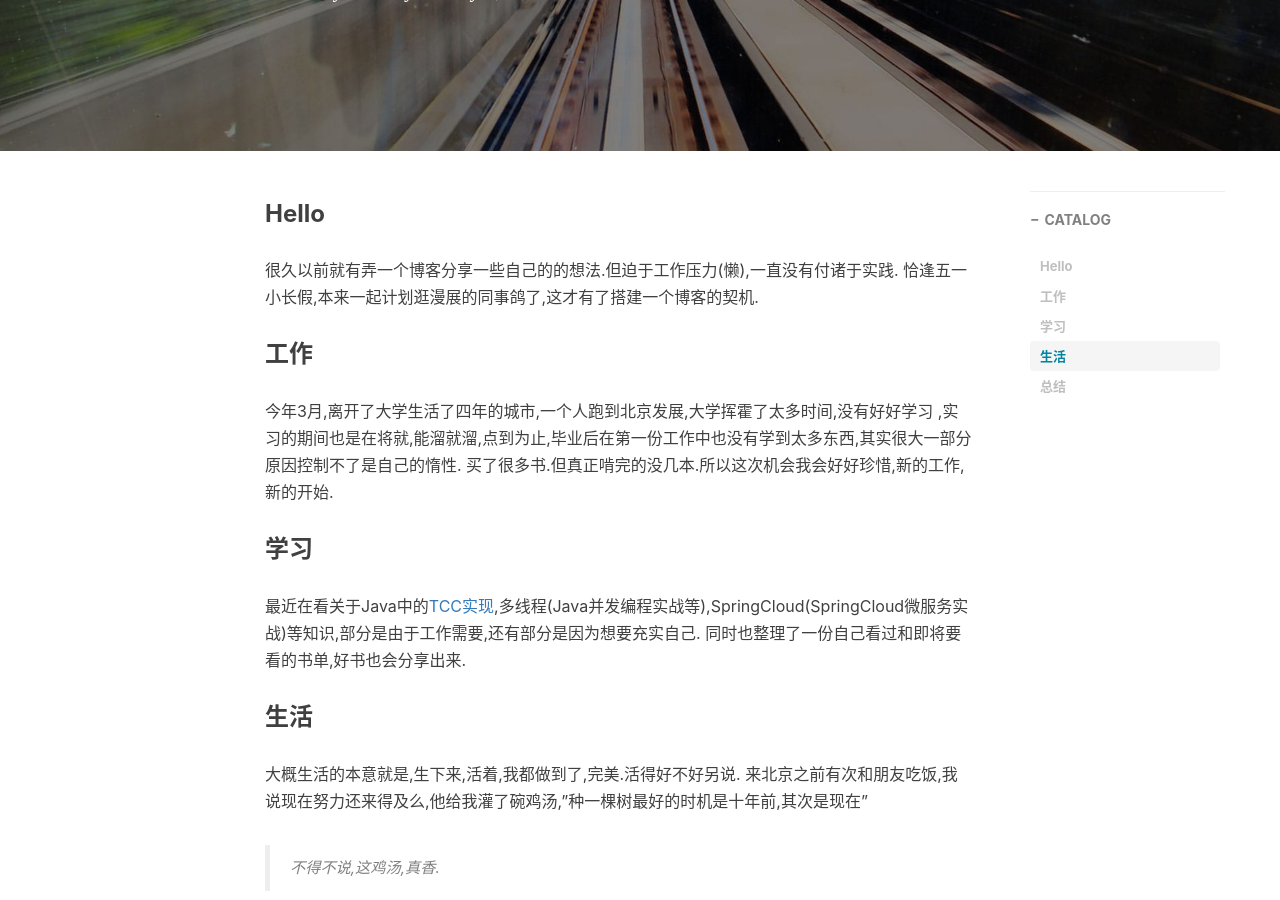
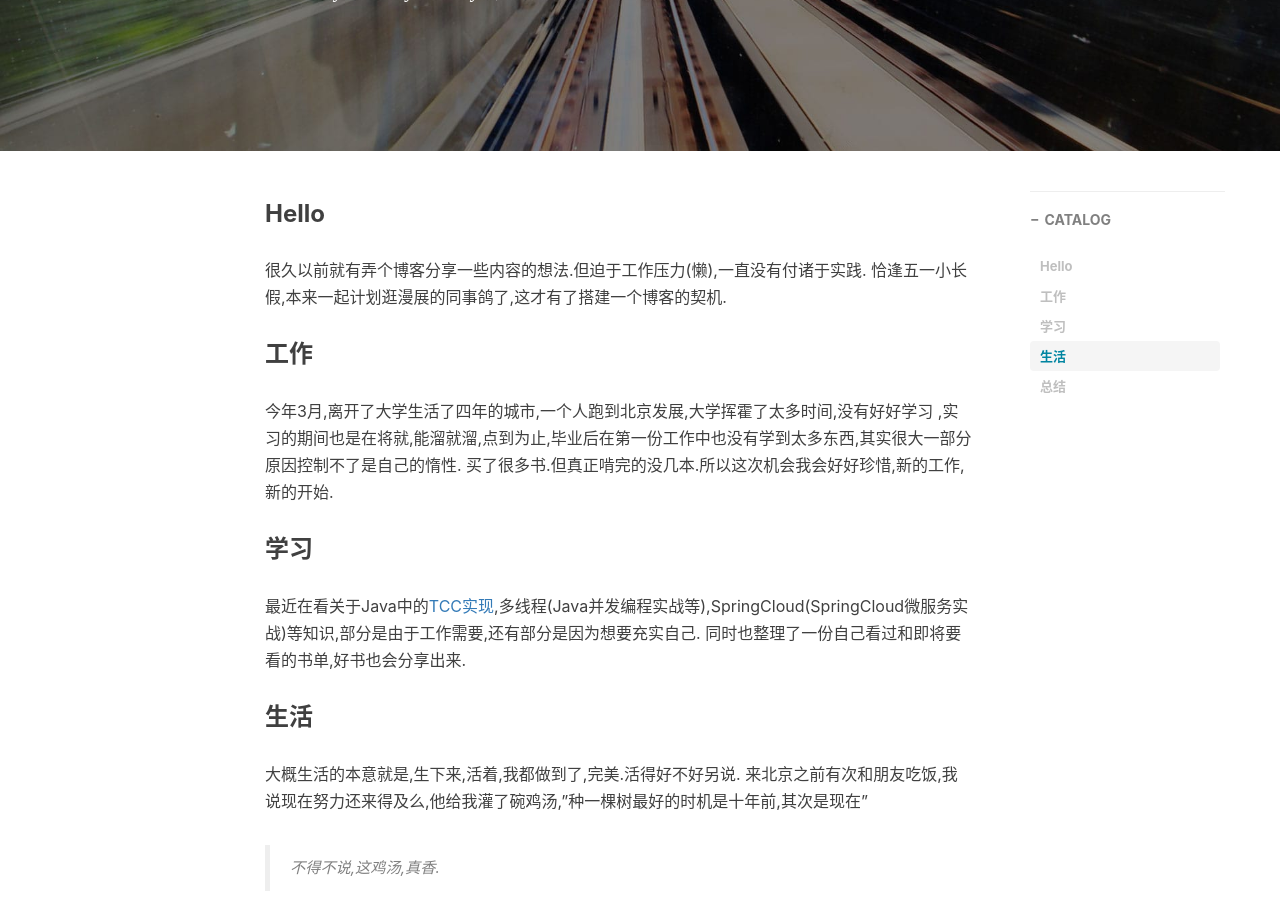
Before and after one commit to MistRay/mistray.github.io, a Jekyll site: the page built from _posts/2018-05-01-Hello-2018.md, in a window 1280 px wide and 900 px high, scrolled down 372 px. Built offline with Jekyll 4.4.1, drawn with Linux system fonts in a browser that asks for light colours; nearby versions of some CDN libraries; comment, search, counter and statistics services are not loaded.

Commit message:
修改文章

```diff
--- a/_posts/2018-05-01-Hello-2018.md
+++ b/_posts/2018-05-01-Hello-2018.md
@@ -10,7 +10,7 @@ tags:                               #标签
     - 生活
 ---
 ### Hello
-很久以前就有弄一个博客分享一些自己的的想法.但迫于工作压力(懒),一直没有付诸于实践.
+很久以前就有弄个博客分享一些内容的想法.但迫于工作压力(懒),一直没有付诸于实践.
 恰逢五一小长假,本来一起计划逛漫展的同事鸽了,这才有了搭建一个博客的契机.
 
 ### 工作
```
